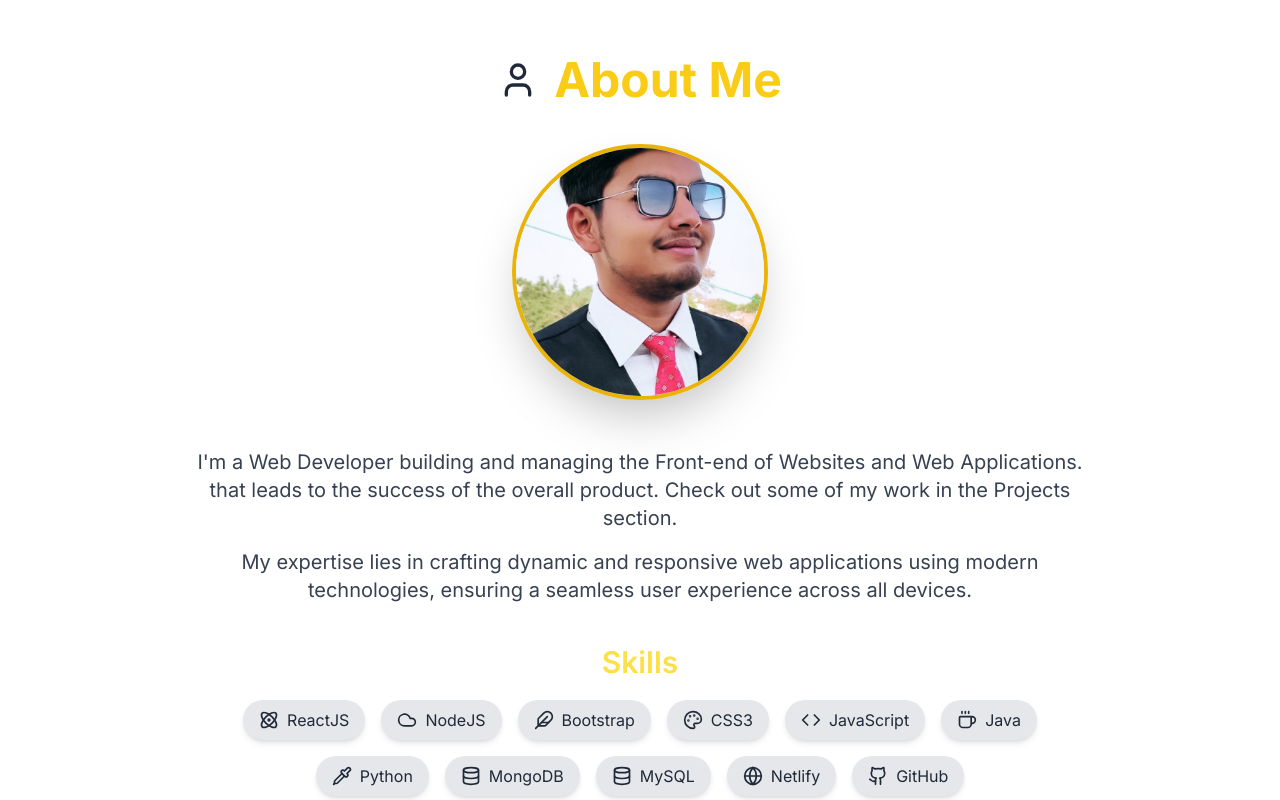
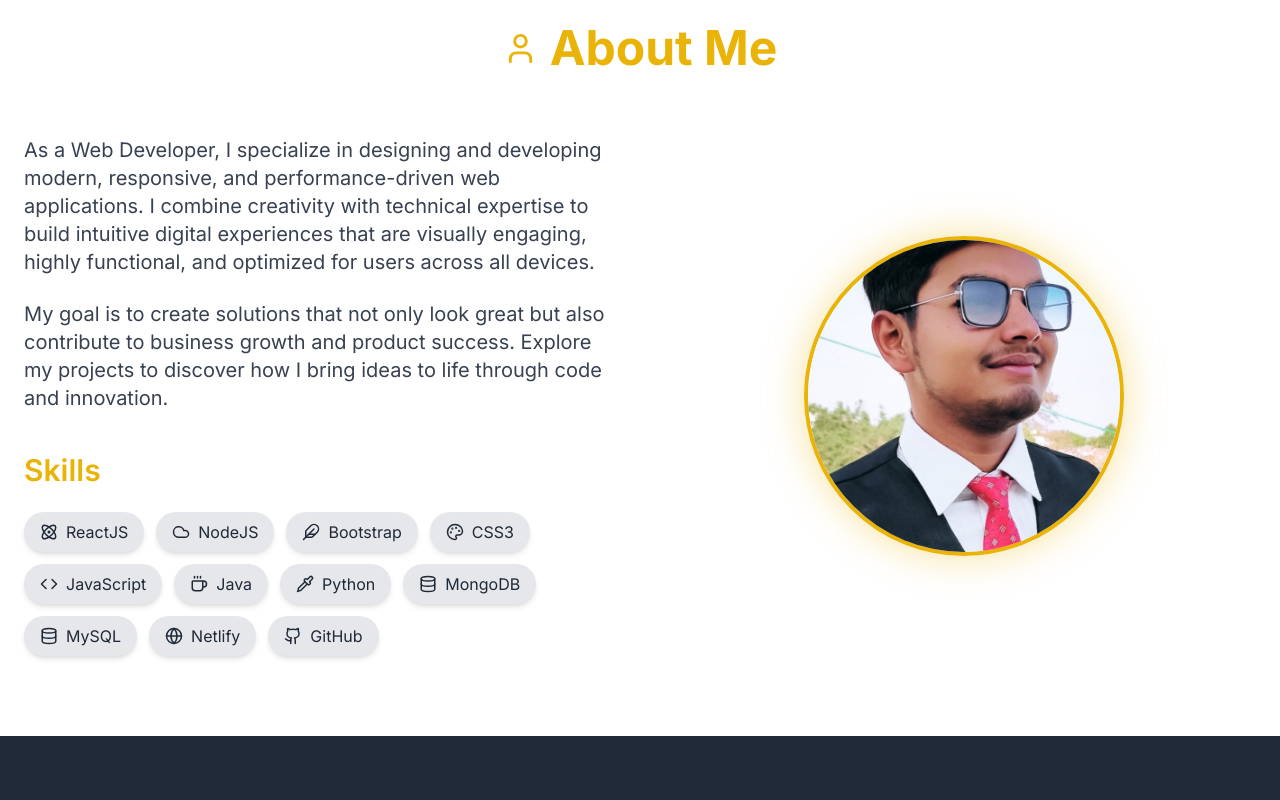
Before and after one commit to Alokkumar0012/My-portfolio, a React (Vite) app: page / in a window 1280 px wide. Shown: the part 920-1720 px from the top of the page. Built offline with nearby package versions, Linux system fonts and the light colour scheme.

Commit message:
About.jsx

```diff
--- a/src/components/About.jsx
+++ b/src/components/About.jsx
@@ -1,29 +1,33 @@
 // src/components/About.jsx
+
 import React, { useRef, useEffect, useState } from "react";
-// Lucide React se User icon import karein
-import { User, Atom, Cloud, Server, Package, Feather, Palette, Code, Coffee, Pipette, Cpu,
-  Database, Rocket, Globe, Zap, GitFork, Github,
-} from 'lucide-react';
+import {
+  User,
+  Atom,
+  Cloud,
+  Feather,
+  Palette,
+  Code,
+  Coffee,
+  Pipette,
+  Database,
+  Globe,
+  Github,
+} from "lucide-react";
 
 const About = () => {
-  // Animation ke liye refs
   const sectionRef = useRef(null);
-  // `isVisible` state ab yeh track karega ki section viewport mein dikh raha hai ya nahi
   const [isVisible, setIsVisible] = useState(false);
 
-  // IntersectionObserver ka use karke element ki visibility track karein
   useEffect(() => {
     const observer = new IntersectionObserver(
       ([entry]) => {
-        // `isVisible` state ko `entry.isIntersecting` ke basis par update karein
-        // Jab viewport mein aaye (true) ya viewport se bahar jaaye (false)
         setIsVisible(entry.isIntersecting);
       },
       {
         root: null,
-        rootMargin: '0px',
-        // Threshold 0.2 ka matlab hai jab element ka 20% dikhe
-        threshold: 0.2
+        rootMargin: "0px",
+        threshold: 0.2,
       }
     );
 
@@ -31,97 +35,122 @@ const About = () => {
       observer.observe(sectionRef.current);
     }
 
-    // Component unmount hone par observer ko clean karein
     return () => {
       if (sectionRef.current) {
         observer.unobserve(sectionRef.current);
       }
     };
-  }, []); // Dependency array ab empty hai, jisse effect sirf ek baar chalta hai component mount hone par
+  }, []);
 
-  // Skills data with corresponding Lucide React icons
   const skills = [
     { name: "ReactJS", icon: Atom },
-    // { name: "ExpressJS", icon: Server },
     { name: "NodeJS", icon: Cloud },
-    // { name: "Redux", icon: Package },
     { name: "Bootstrap", icon: Feather },
     { name: "CSS3", icon: Palette },
     { name: "JavaScript", icon: Code },
     { name: "Java", icon: Coffee },
     { name: "Python", icon: Pipette },
-    // { name: "C++", icon: Cpu },
     { name: "MongoDB", icon: Database },
     { name: "MySQL", icon: Database },
-    // { name: "AWS", icon: Cloud },
-    // { name: "Heroku", icon: Rocket },
     { name: "Netlify", icon: Globe },
-    // { name: "JQuery", icon: Zap },
-    // { name: "Git VCS", icon: GitFork },
     { name: "GitHub", icon: Github },
   ];
 
   return (
-    // About section ka main container
-    // Background colors ko white (light mode) aur black (dark mode) kiya gaya hai
     <section
       id="about"
       ref={sectionRef}
-      className="min-h-screen flex items-center justify-center bg-white text-gray-900 p-8 font-inter
-                    dark:bg-black dark:text-white transition-colors duration-500"
+      className="py-20 px-6 bg-white dark:bg-black"
     >
-      {/* Content wrapper with animation */}
-      {/* `isVisible` state ke basis par opacity aur transform classes apply karein */}
-      {/* `delay-300` class add ki gayi hai takki text thoda der se dikhe */}
-      <div className={`max-w-4xl mx-auto text-center py-20
-                       transition-opacity transform duration-1000 ease-out delay-300
-                       ${isVisible ? 'opacity-100 translate-y-0' : 'opacity-0 translate-y-10'}`}>
-        {/* Section heading with User icon */}
-        <h2 className="text-4xl md:text-5xl font-bold text-yellow-400 mb-10 flex items-center justify-center space-x-4
-                       dark:text-yellow-600">
-          <User size={40} className="text-gray-800 dark:text-gray-200" /> {/* Icon color adjusted for dark mode */}
-          <span>About Me</span>
-        </h2>
-
-        {/* Profile Photo Section */}
-        <div className="mb-12 flex justify-center items-center">
-          <div className="relative w-48 h-48 md:w-64 md:h-64 rounded-full overflow-hidden shadow-2xl border-4 border-yellow-500 transform transition duration-500 hover:scale-105
-                          dark:border-yellow-600">
-            <img
-              src="/images/cc.jpg" // Aapki photo ka URL, ensure public/images/alokk.jpg mein hai
-              alt="Your Profile"
-              className="w-full h-full object-cover"
-              onError={(e) => { e.target.onerror = null; e.target.src="https://placehold.co/256x256/808080/FFFFFF?text=Image+Error"; }}
-            />
-          </div>
+      <div
+        className={`max-w-7xl mx-auto transition-all duration-1000 ease-out
+        ${
+          isVisible
+            ? "opacity-100 translate-y-0"
+            : "opacity-0 translate-y-10"
+        }`}
+      >
+        {/* Heading */}
+        <div className="text-center mb-16">
+          <h2 className="flex items-center justify-center gap-3 text-4xl md:text-5xl font-bold text-yellow-500">
+            <User size={35} />
+            About Me
+          </h2>
         </div>
 
-        {/* Paragraphs */}
-        <p className="text-lg md:text-xl text-gray-700 leading-relaxed mb-4
-                      dark:text-gray-300"> {/* Paragraph text color adjusted */}
-          I'm a Web Developer building and managing the Front-end of Websites and Web Applications. that leads to the success of the overall product. Check out some of my work in the Projects section.
-        </p>
-        <p className="text-lg md:text-xl text-gray-700 leading-relaxed
-                      dark:text-gray-300"> {/* Paragraph text color adjusted */}
-          My expertise lies in crafting dynamic and responsive web applications using modern technologies, ensuring a seamless user experience across all devices.
-        </p>
+        {/* Main Content */}
+        <div className="flex flex-col-reverse md:flex-row items-center justify-between gap-16">
+          {/* Left Side Content */}
+          <div className="md:w-1/2">
+            <p className="text-lg md:text-xl text-gray-700 dark:text-gray-300 leading-relaxed mb-6">
+             As a Web Developer, I specialize in designing and developing modern,
+             responsive, and performance-driven web applications.
+             I combine creativity with technical expertise to build intuitive digital experiences
+             that are visually engaging, highly functional, and optimized for users across all devices.
+            </p>
 
-        {/* Skills section */}
-        <div className="mt-10">
-          <h3 className="text-3xl font-semibold text-yellow-300 mb-5
-                         dark:text-yellow-500">Skills</h3>
-          <div className="flex flex-wrap justify-center gap-4">
-            {skills.map((skill) => (
-              <span
-                key={skill.name}
-                className="bg-gray-200 text-gray-800 px-4 py-2 rounded-full shadow-md hover:bg-yellow-500 hover:text-gray-900 transition duration-300
-                           dark:bg-gray-800 dark:text-white dark:hover:bg-yellow-600 dark:hover:text-white
-                           flex items-center space-x-2" // Skill background and text colors adjusted
-              >
-                {skill.icon && <skill.icon size={20} />}
-                <span>{skill.name}</span>
-              </span>
-            ))}
+            <p className="text-lg md:text-xl text-gray-700 dark:text-gray-300 leading-relaxed">
+              My goal is to create solutions that not only look great but also contribute to business growth and product success.
+               Explore my projects to discover how I bring ideas to life through code and innovation.
+            </p>
+
+            {/* Skills */}
+            <div className="mt-10">
+              <h3 className="text-3xl font-semibold text-yellow-500 mb-6">
+                Skills
+              </h3>
+
+              <div className="flex flex-wrap gap-3">
+                {skills.map((skill) => (
+                  <span
+                    key={skill.name}
+                    className="
+                      flex items-center gap-2
+                      bg-gray-200 dark:bg-gray-800
+                      text-gray-800 dark:text-white
+                      px-4 py-2 rounded-full
+                      shadow-md
+                      hover:bg-yellow-500
+                      hover:text-black
+                      dark:hover:bg-yellow-600
+                      dark:hover:text-white
+                      transition-all duration-300
+                    "
+                  >
+                    {skill.icon && <skill.icon size={18} />}
+                    <span>{skill.name}</span>
+                  </span>
+                ))}
+              </div>
+            </div>
+          </div>
+
+          {/* Right Side Image */}
+          <div className="md:w-1/2 flex justify-center">
+            <div
+              className="
+                relative
+                w-60 h-60
+                md:w-80 md:h-80
+                rounded-full
+                overflow-hidden
+                border-4 border-yellow-500
+                shadow-[0_0_40px_rgba(234,179,8,0.4)]
+                hover:scale-105
+                transition-all duration-500
+              "
+            >
+              <img
+                src="/images/cc.jpg"
+                alt="Profile"
+                className="w-full h-full object-cover"
+                onError={(e) => {
+                  e.target.onerror = null;
+                  e.target.src =
+                    "https://placehold.co/400x400/808080/FFFFFF?text=Image+Error";
+                }}
+              />
+            </div>
           </div>
         </div>
       </div>
```
